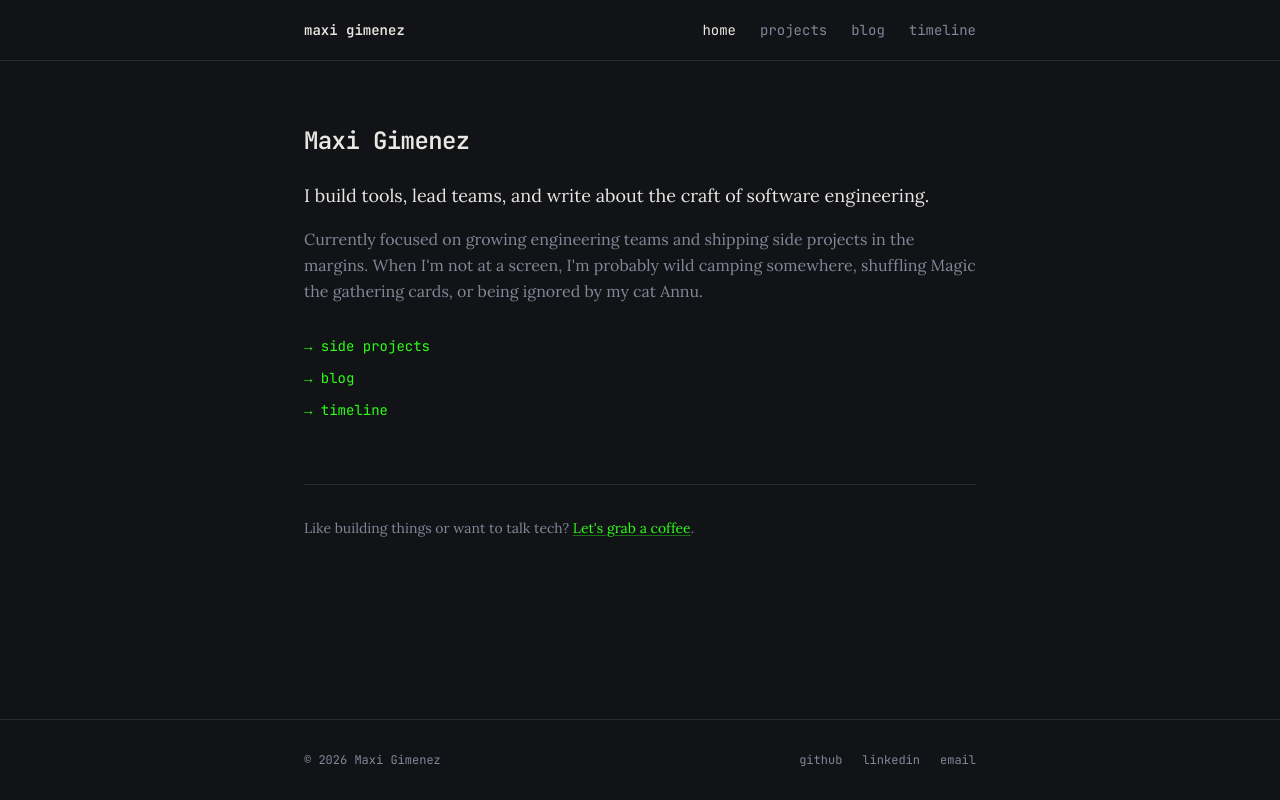
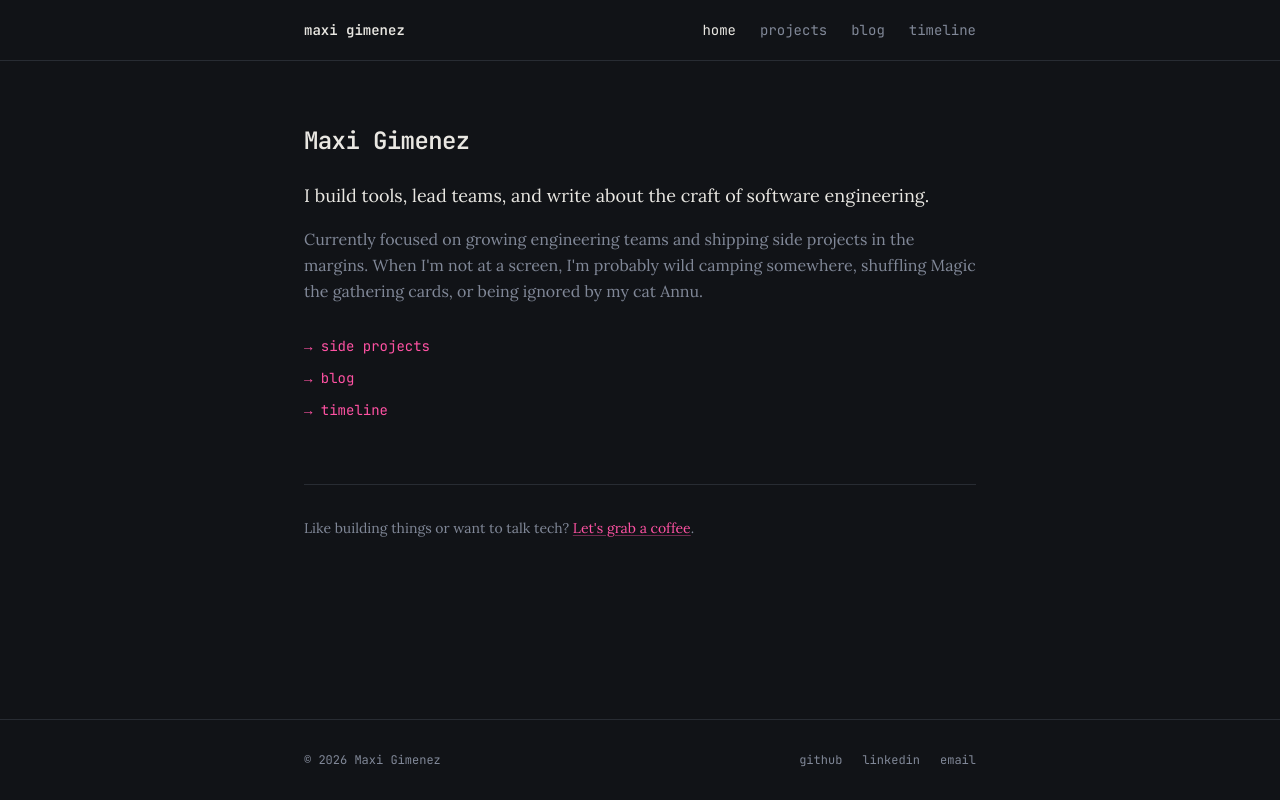
Before and after one commit to maxigimenez/www, a Next.js app: page / in a window 1280 px wide. Built offline with nearby package versions, Linux system fonts and the light colour scheme.

Commit message:
Parallax: manual-www-1773487820233-66hqf - Change accent color to pink

```diff
--- a/app/globals.css
+++ b/app/globals.css
@@ -13,9 +13,9 @@
     --popover: 220 15% 8%;
     --popover-foreground: 40 15% 90%;
 
-    --primary: 114 100% 54%;
-    --primary-hover: 114 100% 62%;
-    --primary-active: 114 100% 46%;
+    --primary: 332 100% 66%;
+    --primary-hover: 332 100% 72%;
+    --primary-active: 332 100% 58%;
     --primary-foreground: 220 15% 8%;
 
     --secondary: 220 12% 15%;
@@ -24,26 +24,26 @@
     --muted: 220 12% 18%;
     --muted-foreground: 220 10% 55%;
 
-    --accent: 114 38% 17%;
-    --accent-foreground: 114 95% 74%;
+    --accent: 332 38% 18%;
+    --accent-foreground: 332 100% 82%;
 
     --destructive: 0 62.8% 30.6%;
     --destructive-foreground: 210 40% 98%;
 
     --border: 220 12% 18%;
     --input: 220 12% 18%;
-    --ring: 114 100% 54%;
+    --ring: 332 100% 66%;
 
     --radius: 0.375rem;
 
     --sidebar-background: 220 15% 8%;
     --sidebar-foreground: 40 15% 90%;
-    --sidebar-primary: 114 100% 54%;
+    --sidebar-primary: 332 100% 66%;
     --sidebar-primary-foreground: 220 15% 8%;
-    --sidebar-accent: 114 38% 17%;
-    --sidebar-accent-foreground: 114 95% 74%;
+    --sidebar-accent: 332 38% 18%;
+    --sidebar-accent-foreground: 332 100% 82%;
     --sidebar-border: 220 12% 18%;
-    --sidebar-ring: 114 100% 54%;
+    --sidebar-ring: 332 100% 66%;
   }
 }
 
```
